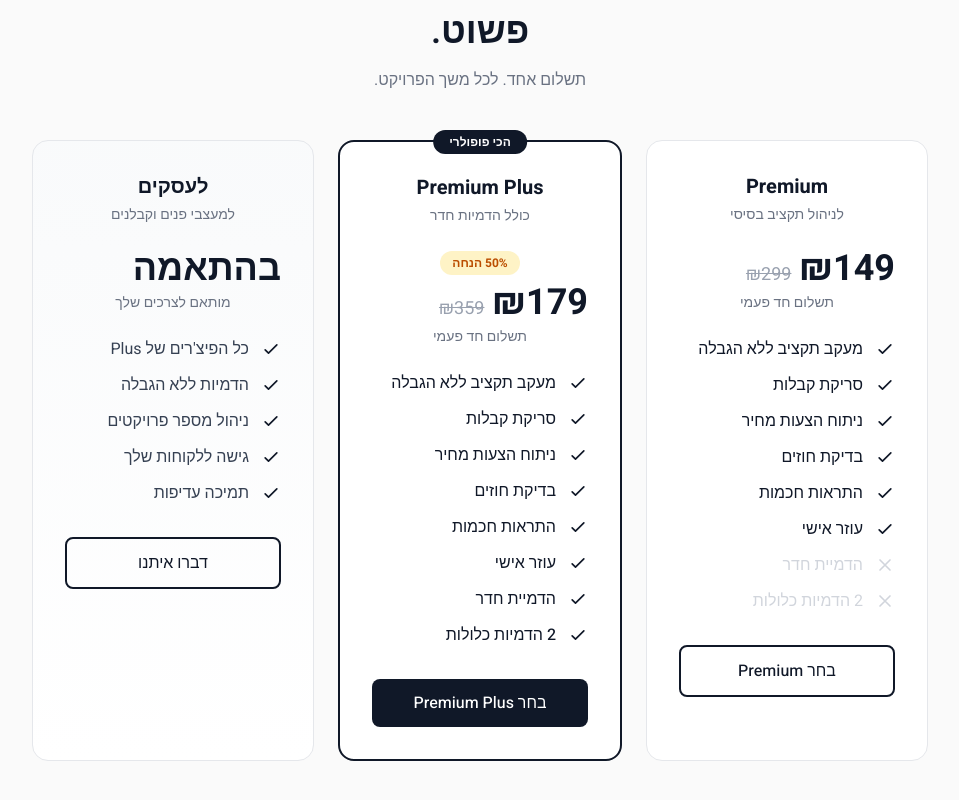
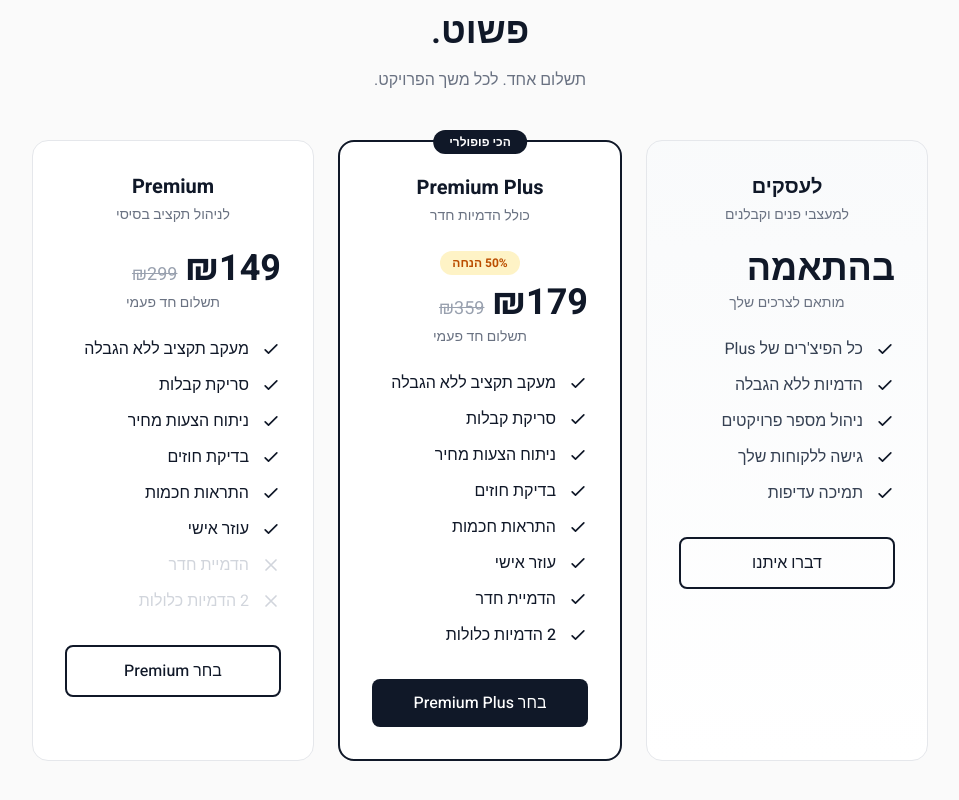
Before and after one commit to guyceza/shiputz-ai, a Next.js app: page / in a window 1280 px wide. Shown: the part 6758-7558 px from the top of the page, without its empty margins (160-1119 px from the left). Built offline with nearby package versions, Linux system fonts and the light colour scheme; no server answers.

Commit message:
Pricing: reverse order - Premium left, Plus middle, Business right

```diff
--- a/src/components/PricingComparison.tsx
+++ b/src/components/PricingComparison.tsx
@@ -15,9 +15,9 @@ const allFeatures = [
 
 export default function PricingComparison() {
   return (
-    <div className="flex flex-col lg:flex-row gap-6 justify-center items-stretch max-w-5xl mx-auto">
+    <div className="flex flex-col lg:flex-row-reverse gap-6 justify-center items-stretch max-w-5xl mx-auto">
 
-      {/* Premium Card - LEFT */}
+      {/* Premium Card - RIGHT in RTL = LEFT visually */}
       <div className="flex-1 border border-gray-200 rounded-2xl p-8 bg-white">
         <div className="mb-6">
           <h3 className="text-xl font-bold text-gray-900 mb-1">Premium</h3>
```
